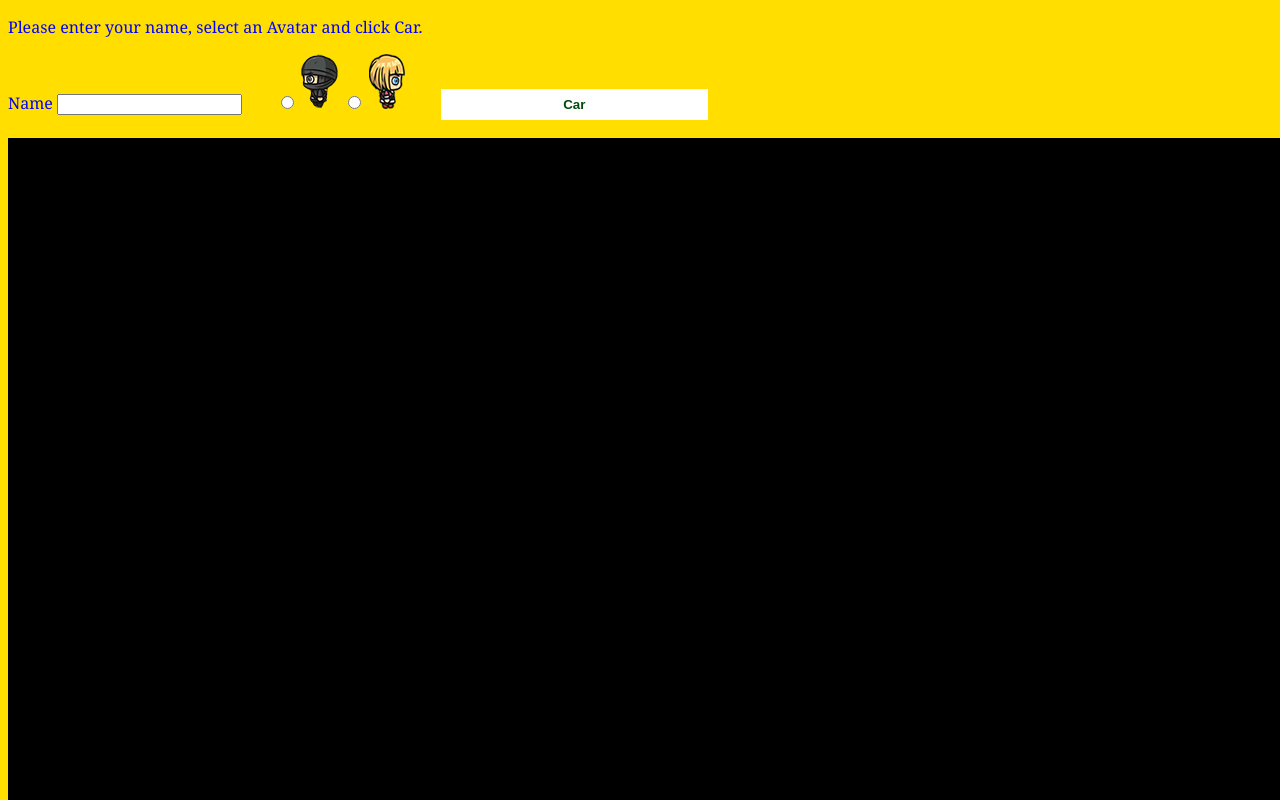
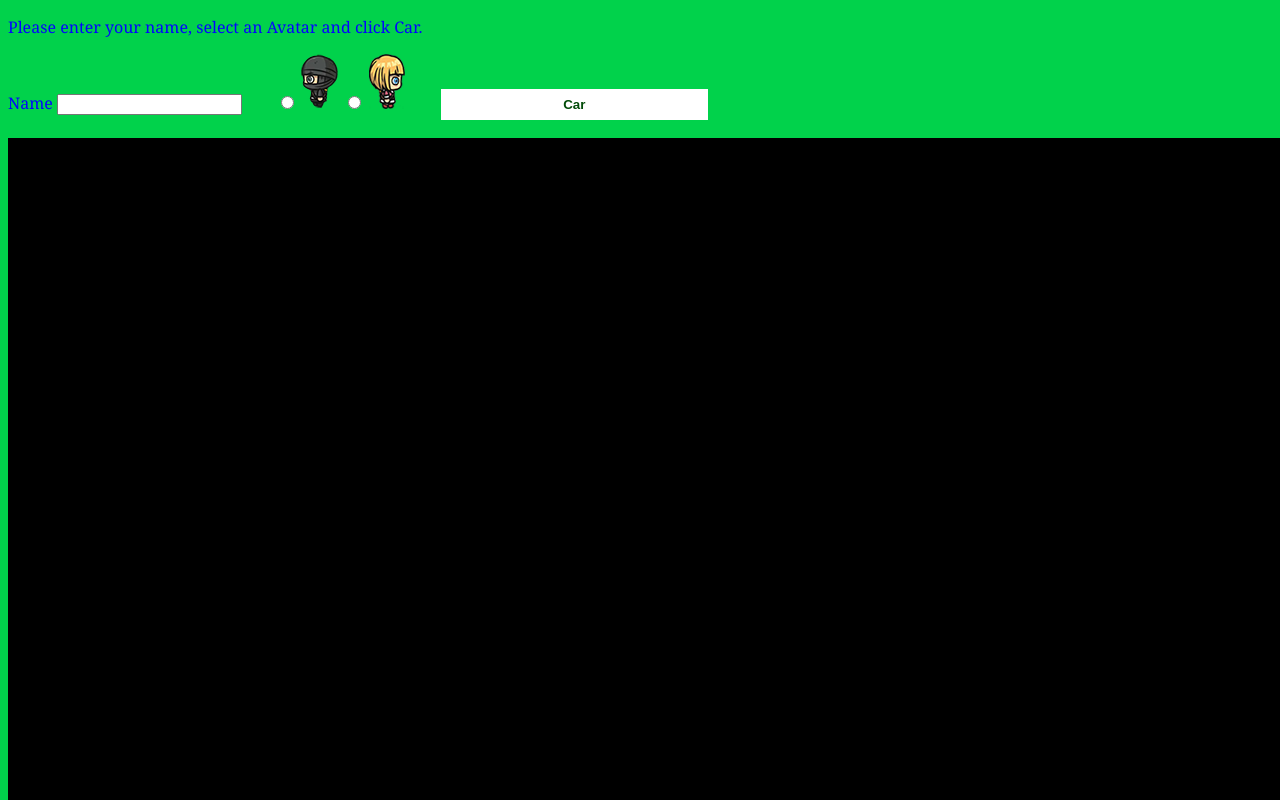
Before and after one commit to MatthewGaber/DBSTreasureHunt, a website: page Part001/public/treasurehunt.html in a window 1280 px wide. Shown: the top 800 px of the page. Drawn offline with Linux system fonts and the light colour scheme.

Commit message:
ui colors

```diff
--- a/Part001/public/app.css
+++ b/Part001/public/app.css
@@ -8,8 +8,8 @@ body {
 
   font-family: Georgia, "Times New Roman",
         Times, serif;
-  color: blue;
-  background-color: #ffde00;
+  color: #0404fe;
+  background-color: #01d24b;
 
 }
   .input_hidden {
```
